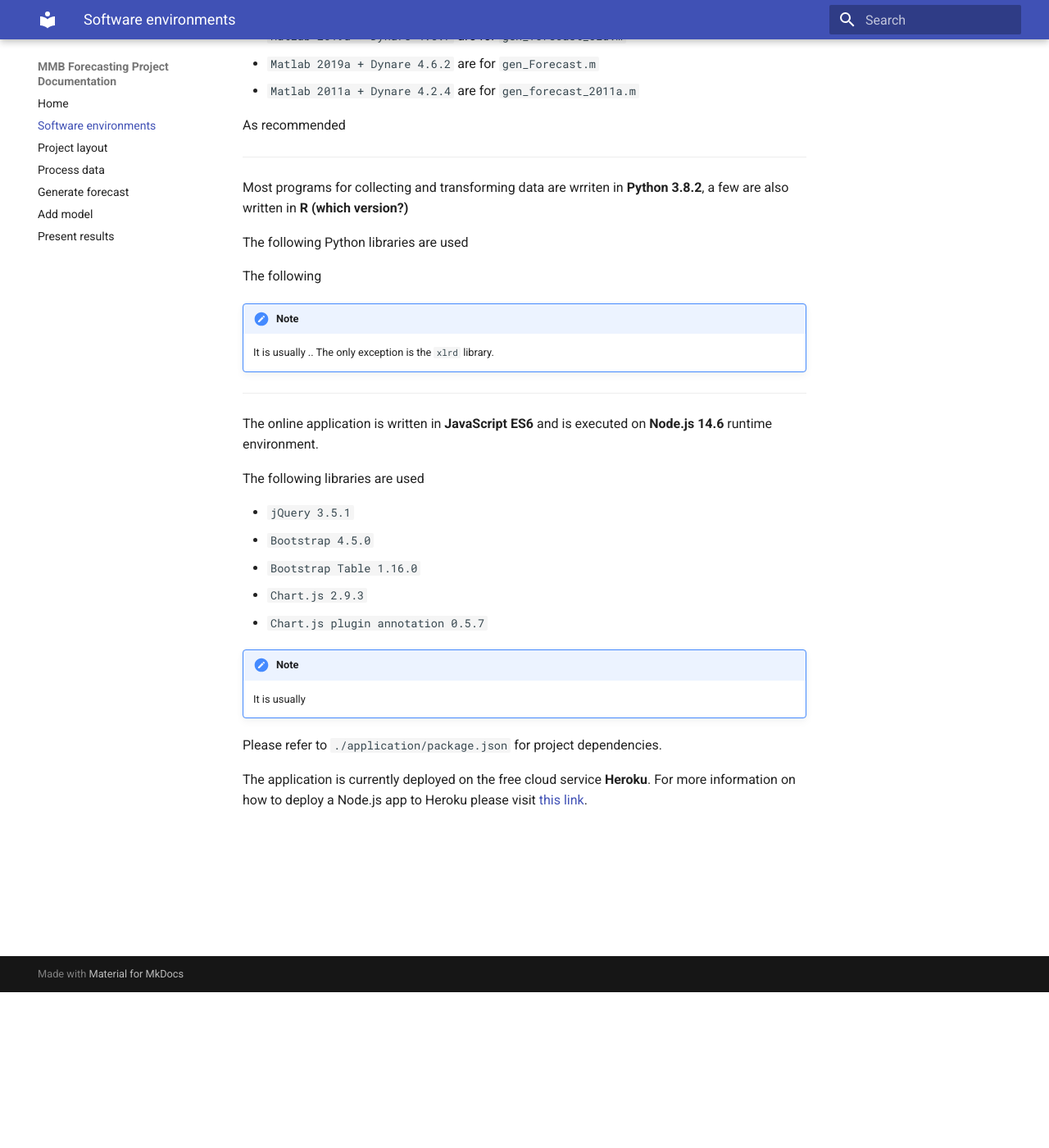
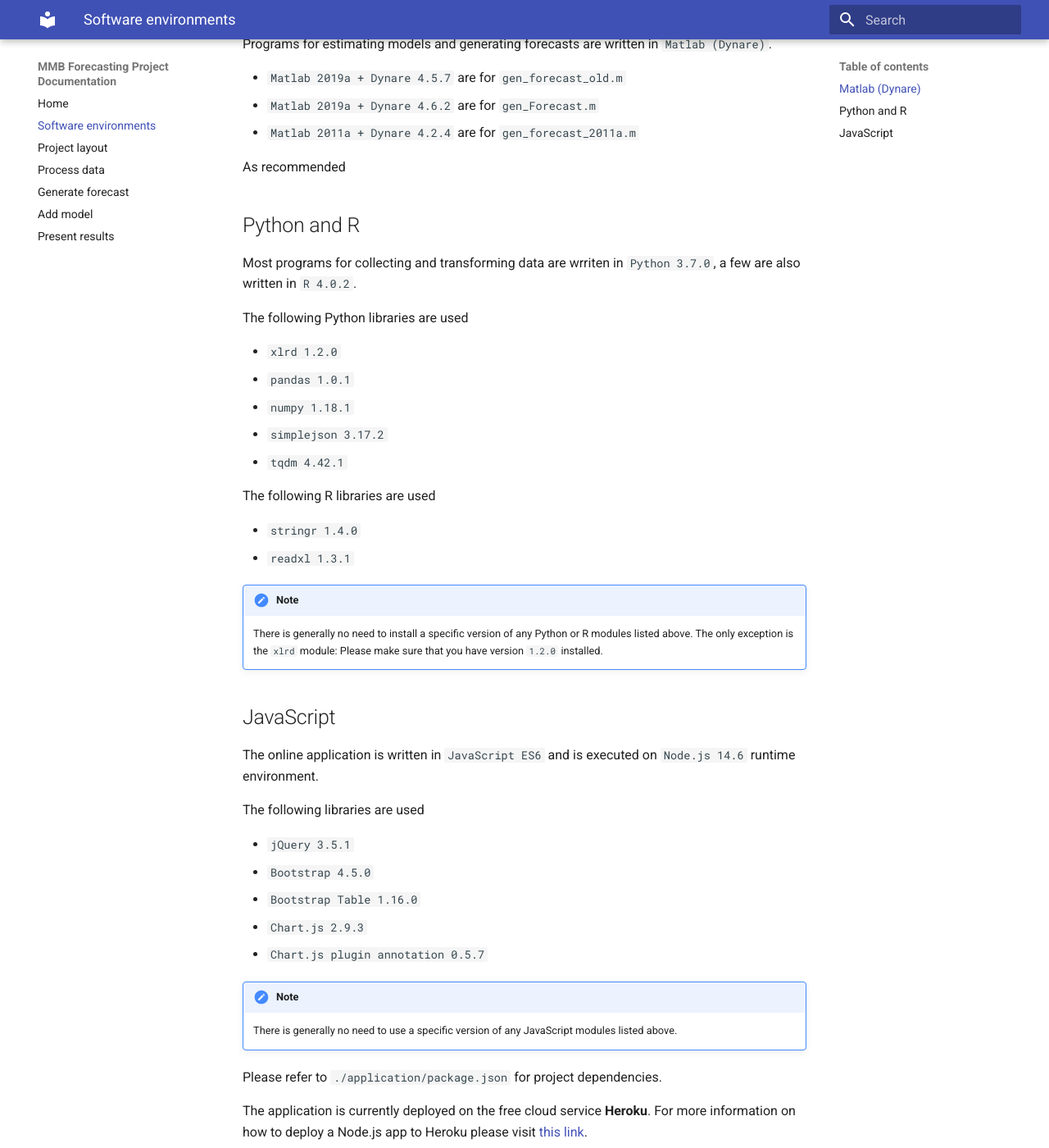
Before and after one commit to zsun9/mmbforecastdoc, an MkDocs documentation site: the page built from docs/system.md, in a window 1280 px wide and 1400 px high, scrolled down 190 px. Shown: the whole window at 82% size. Built offline with MkDocs 1.6.1 and Material for MkDocs 9.7.7, drawn with Linux system fonts in a browser that asks for light colours.

Commit message:
Update system.md

```diff
--- a/docs/system.md
+++ b/docs/system.md
@@ -1,6 +1,8 @@
 # Software environments
 
-Programs for estimating models and generating forecasts are written in **Matlab (Dynare)**.
+## Matlab (Dynare)
+
+Programs for estimating models and generating forecasts are written in `Matlab (Dynare)`.
 
 - `Matlab 2019a + Dynare 4.5.7` are for `gen_forecast_old.m`
 - `Matlab 2019a + Dynare 4.6.2` are for `gen_Forecast.m`
@@ -8,22 +10,29 @@ Programs for estimating models and generating forecasts are written in **Matlab
 
 As recommended
 
----
+## Python and R
 
-Most programs for collecting and transforming data are wrriten in **Python 3.8.2**, a few are also written in **R (which version?)**
+Most programs for collecting and transforming data are wrriten in `Python 3.7.0`, a few are also written in `R 4.0.2`.
 
 The following Python libraries are used
 
+- `xlrd 1.2.0`
+- `pandas 1.0.1`
+- `numpy 1.18.1`
+- `simplejson 3.17.2`
+- `tqdm 4.42.1`
 
+The following R libraries are used
 
-The following
+- `stringr 1.4.0`
+- `readxl 1.3.1`
 
 !!! note
-    It is usually .. The only exception is the `xlrd` library.
+    There is generally no need to install a specific version of any Python or R modules listed above. The only exception is the `xlrd` module: Please make sure that you have version `1.2.0` installed.
 
----
+## JavaScript
 
-The online application is written in **JavaScript ES6** and is executed on **Node.js 14.6** runtime environment.
+The online application is written in `JavaScript ES6` and is executed on `Node.js 14.6` runtime environment.
 
 The following libraries are used
 
@@ -34,7 +43,7 @@ The following libraries are used
 - `Chart.js plugin annotation 0.5.7`
 
 !!! note
-    It is usually
+    There is generally no need to use a specific version of any JavaScript modules listed above.
 
 Please refer to `./application/package.json` for project dependencies.
 
```
